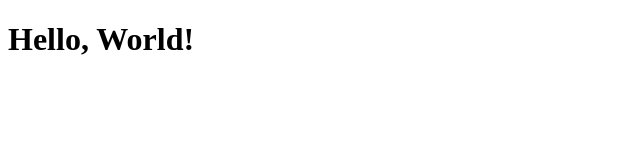
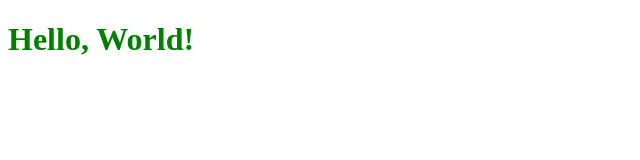
Before and after one commit to cn331/hello, a plain HTML site: page index.html in a window 1280 px wide. Shown: the whole page, without its empty margins (0-640 px from the left). Drawn offline with Linux system fonts and the light colour scheme.

Commit message:
add style to header

```diff
--- a/index.html
+++ b/index.html
@@ -4,6 +4,6 @@
         <title>Hello</title>
     </head>
     <body>
-        <h1>Hello, World!</h1>
+        <h1 style="color:green">Hello, World!</h1>
     </body>
 </html>
```
